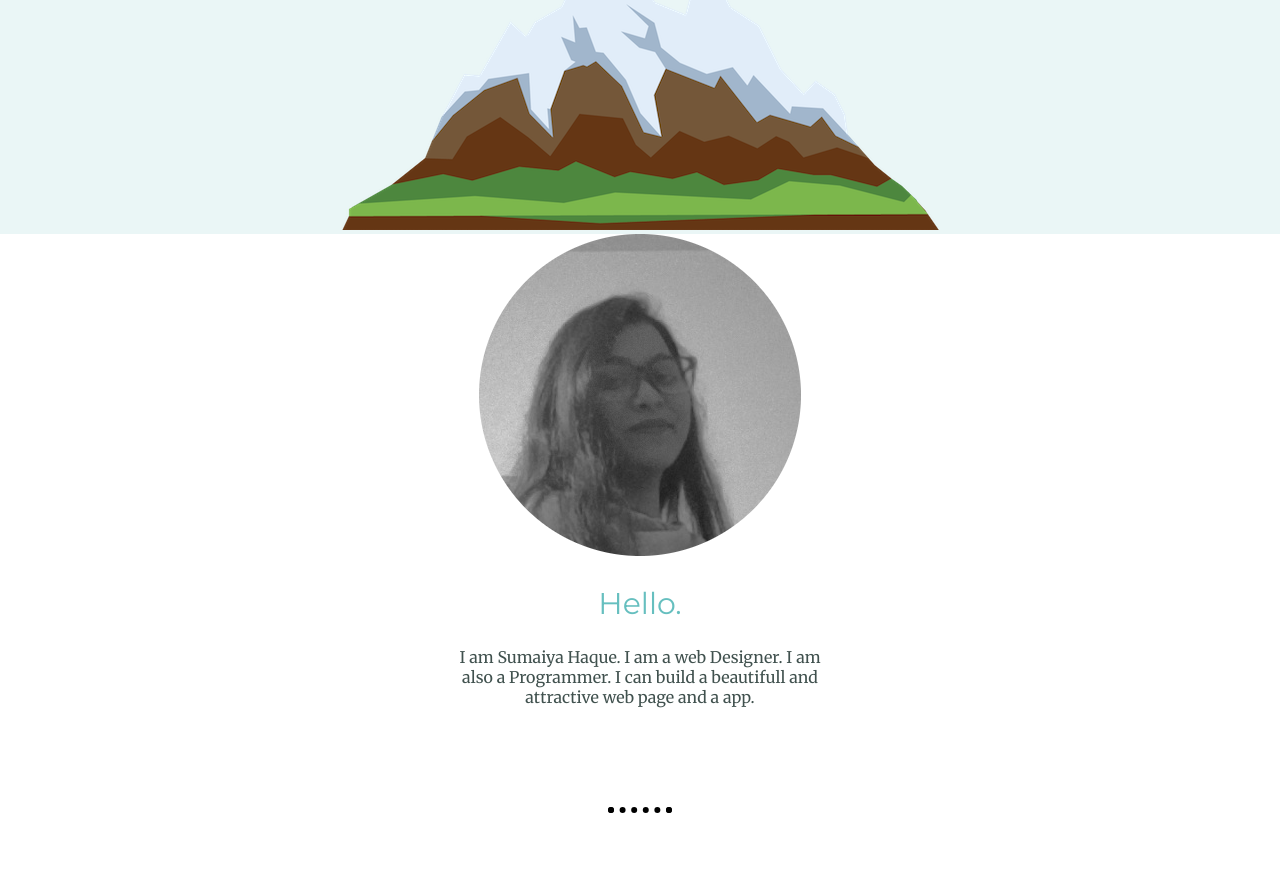
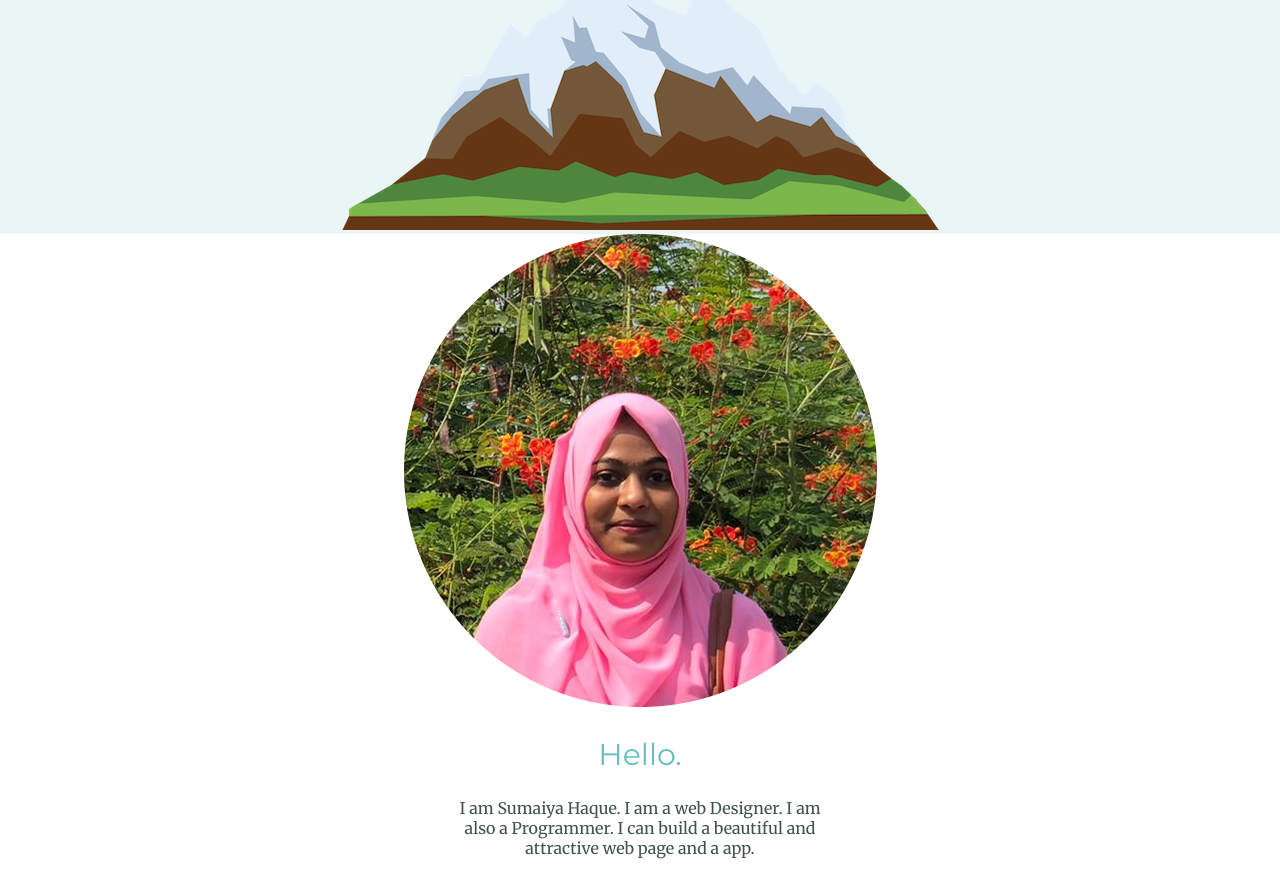
Before and after one commit to Sumaiya-haque/My-Personal-Site, a plain HTML site: page index.html in a window 1280 px wide. Shown: the part 544-1440 px from the top of the page. Drawn offline with Linux system fonts and the light colour scheme.

Commit message:
First website

```diff
--- a/css/style.css
+++ b/css/style.css
@@ -40,7 +40,9 @@ h3 {
 }
 .middle-container {
     margin: 100px 0;
+
 }
+
 .bottom-container {
     background-color: #66BFBF;
     padding: 50px 0 20px;
--- a/index.html
+++ b/index.html
@@ -21,9 +21,9 @@
         </div>
         <div class="middle=container">
             <div class="profile">
-                <img src="images/sumaiya-.png" alt="sumaiya--image">
+                <img src="images/sumaiya.png" alt="sumaiya-image">
                 <h2>Hello.</h2>
-                <p class="intro">I am Sumaiya Haque. I am a web Designer. I am also a Programmer. I can build a beautifull and attractive web page and a app.</p>
+                <p class="intro">I am Sumaiya Haque. I am a web Designer. I am also a Programmer. I can build a beautiful and attractive web page and a app.</p>
               </div>
               <hr>
               <div class="skills">
```
Also changed, not shown: favicon.ico, images/sumaiya-.png (deleted), images/sumaiya.png (added).
